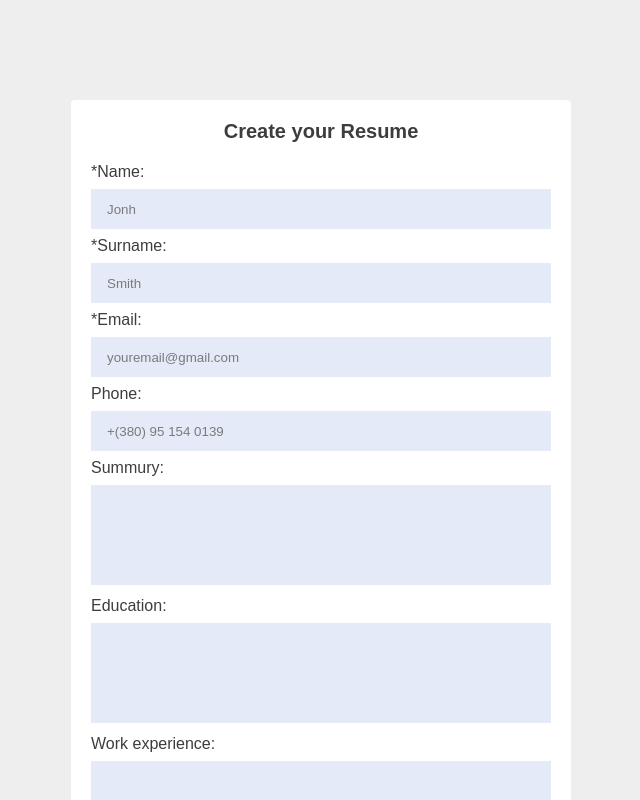
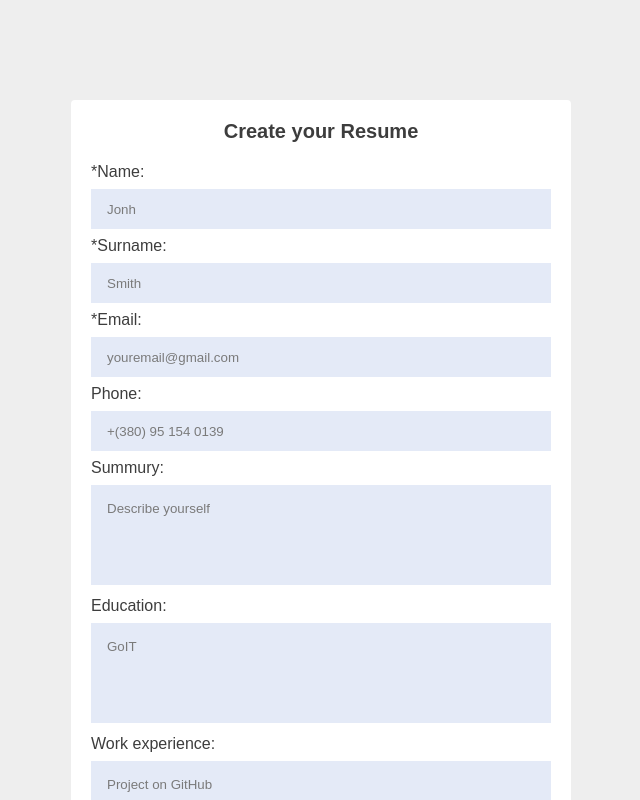
Before and after one commit to VIPon4ik/VueTask, a Vue app in the folder frontend/: page / in a window 1280 px wide. Shown: the top 800 px of the page, without its empty margins (319-959 px from the left). Built offline with nearby package versions, Linux system fonts and the light colour scheme.

Commit message:
Made MyTextarea with ref

```diff
--- a/frontend/src/components/ResumeForm.vue
+++ b/frontend/src/components/ResumeForm.vue
@@ -3,19 +3,19 @@
     <h1>Create your Resume</h1>
 
     <label for="name">*Name:</label>
-    <my-input v-model="name" placeholder="Jonh" id="name" />
+    <my-input v-model="name" placeholder="Jonh" id="name" required/>
 
     <label for="surname">*Surname:</label>
-    <my-input placeholder="Smith" id="surname" />
+    <my-input v-model="surname" placeholder="Smith" id="surname" required/>
 
     <label for="email">*Email:</label>
-    <my-input placeholder="youremail@gmail.com" id="email" type="email"/>
+    <my-input v-model="email" placeholder="youremail@gmail.com" id="email" type="email" required/>
 
     <label for="email">Phone:</label>
-    <my-input placeholder="+(380) 95 154 0139" id="phone" />
+    <my-input v-model="phone" placeholder="+(380) 95 154 0139" id="phone" />
 
     <label for="summury">Summury: </label>
-    <my-textarea placeholder="Describe yourself" id="summury"></my-textarea>
+    <my-textarea v-model="summury" placeholder="Describe yourself" id="summury"></my-textarea>
 
     <label for="education">Education: </label>
     <my-textarea placeholder="GoIT" id="education"></my-textarea>
--- a/frontend/src/components/ui/MyTextarea.vue
+++ b/frontend/src/components/ui/MyTextarea.vue
@@ -1,10 +1,21 @@
 <template>
-  <textarea>
+  <textarea :value="modelValue" @change="handleChange">
   </textarea>
 </template>
 <script>
 export default {
   name:'my-textarea',
+  props: {
+    modelValue: {
+      type: String,
+      required: false,
+    }
+  },
+  methods: {
+    handleChange(e) {
+      this.$emit('update:modelValue', e.target.value);
+    }
+  }
 }
 </script>
 <style>
```
